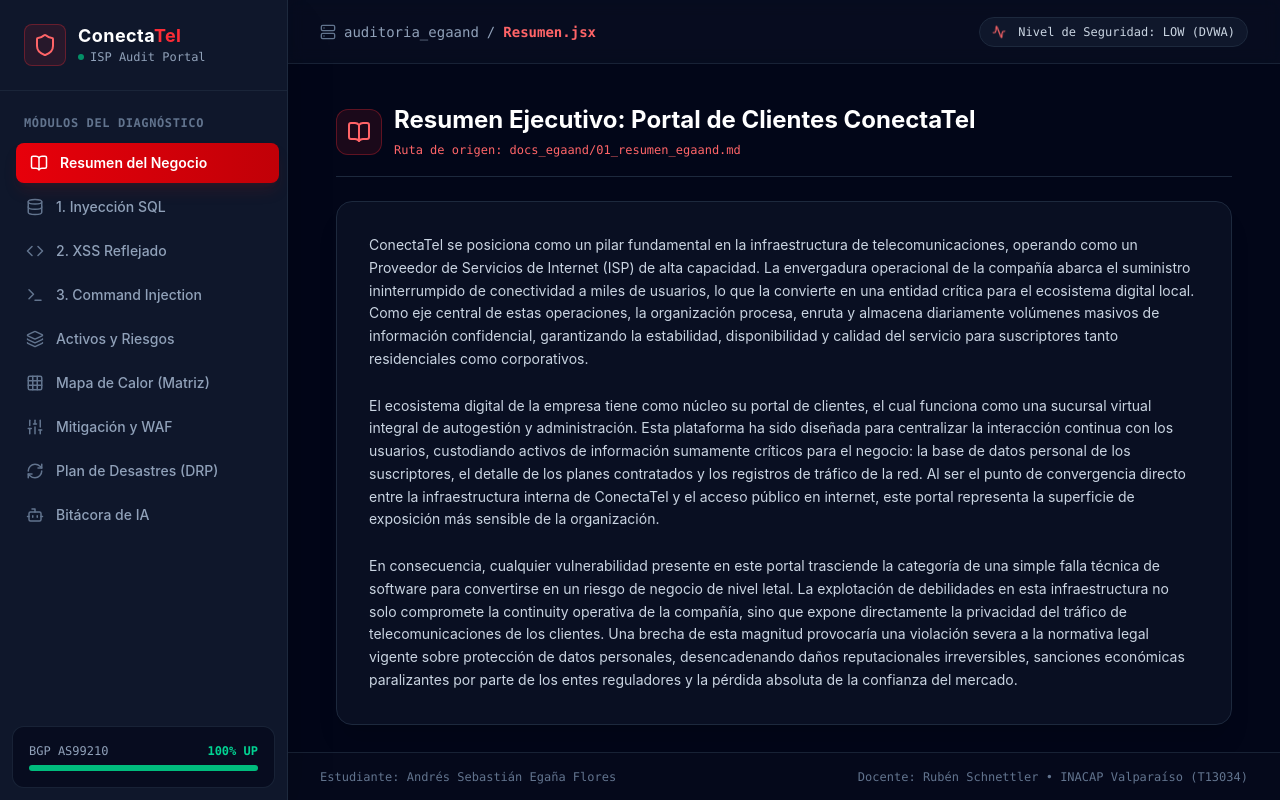
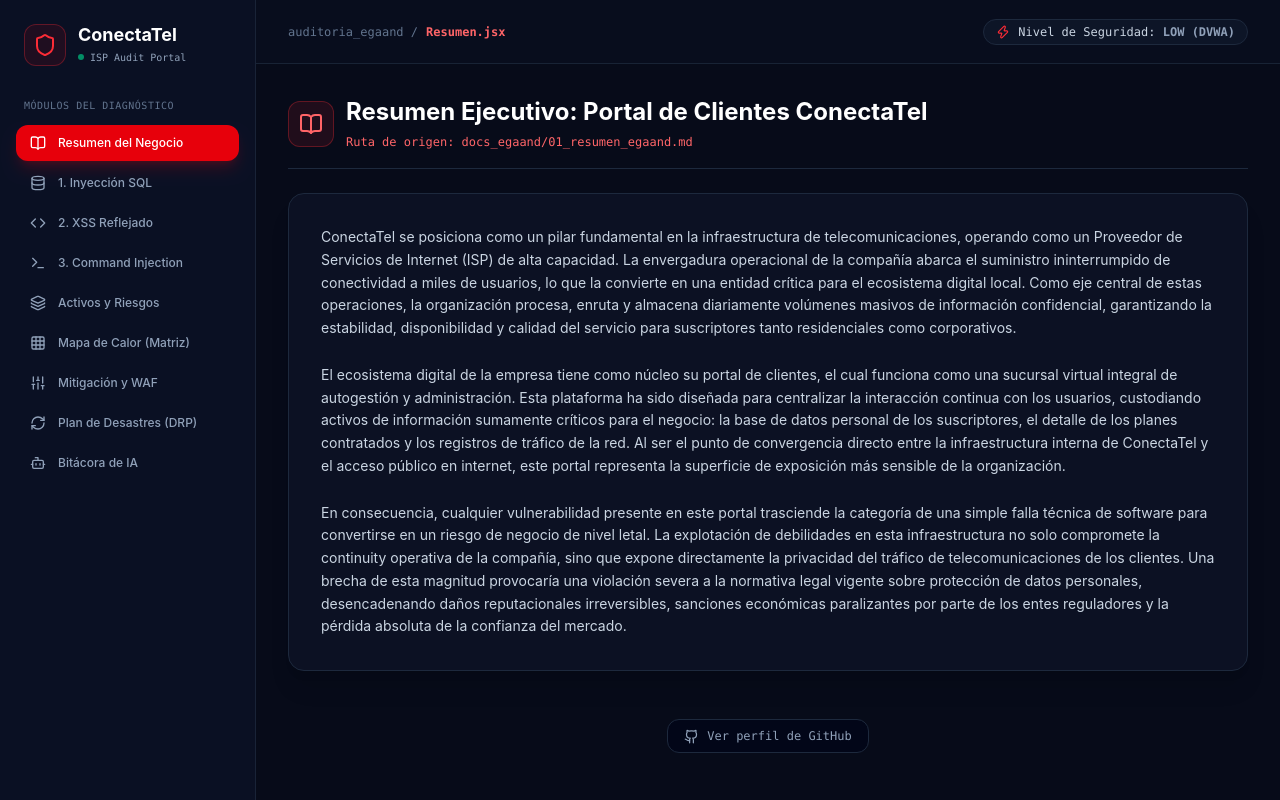
Before and after one commit to andresasd952-design/auditoria_egaand, a React (Vite) app: page / in a window 1280 px wide. Built offline with nearby package versions, Linux system fonts and the light colour scheme.

Commit message:
Agrego mi perfil de GitHub al footer

```diff
--- a/src/App.jsx
+++ b/src/App.jsx
@@ -1,144 +1,136 @@
-import { useState } from 'react';
+import { useState } from "react";
 import {
-  Shield, BookOpen, Database, Code, Terminal as TerminalIcon,
-  Layers, Grid, Sliders, RefreshCw, Bot, Server, Activity
-} from 'lucide-react';
+  Shield,
+  BookOpen,
+  Database,
+  Code,
+  Terminal,
+  Layers,
+  Grid,
+  Sliders,
+  RefreshCw,
+  Bot,
+  Zap,
+  Github
+} from "lucide-react";
 
-// Importación de las 9 pantallas modulares
-import Resumen from './components/Resumen';
-import InyeccionSQL from './components/InyeccionSQL';
-import XSS from './components/XSS';
-import Comandos from './components/Comandos';
-import Activos from './components/Activos';
-import Matriz from './components/Matriz';
-import Controles from './components/Controles';
-import Recuperacion from './components/Recuperacion';
-import Prompts from './components/Prompts';
+// Importación de los 9 módulos secundarios
+import Resumen from "./components/Resumen";
+import InyeccionSQL from "./components/InyeccionSQL";
+import XSS from "./components/XSS";
+import Comandos from "./components/Comandos";
+import Activos from "./components/Activos";
+import Matriz from "./components/Matriz";
+import Controles from "./components/Controles";
+import Recuperacion from "./components/Recuperacion";
+import Prompts from "./components/Prompts";
 
-function App() {
-  const [vistaActual, setVistaActual] = useState('Resumen');
+export default function App() {
+  const [vista, setVista] = useState("resumen");
 
-  const menuNavegacion = [
-    { id: 'Resumen', titulo: 'Resumen del Negocio', icono: <BookOpen size={18} /> },
-    { id: 'InyeccionSQL', titulo: '1. Inyección SQL', icono: <Database size={18} /> },
-    { id: 'XSS', titulo: '2. XSS Reflejado', icono: <Code size={18} /> },
-    { id: 'Comandos', titulo: '3. Command Injection', icono: <TerminalIcon size={18} /> },
-    { id: 'Activos', titulo: 'Activos y Riesgos', icono: <Layers size={18} /> },
-    { id: 'Matriz', titulo: 'Mapa de Calor (Matriz)', icono: <Grid size={18} /> },
-    { id: 'Controles', titulo: 'Mitigación y WAF', icono: <Sliders size={18} /> },
-    { id: 'Recuperacion', titulo: 'Plan de Desastres (DRP)', icono: <RefreshCw size={18} /> },
-    { id: 'Prompts', titulo: 'Bitácora de IA', icono: <Bot size={18} /> },
-  ];
-
-  const renderizarPantalla = () => {
-    switch (vistaActual) {
-      case 'Resumen': return <Resumen />;
-      case 'InyeccionSQL': return <InyeccionSQL />;
-      case 'XSS': return <XSS />;
-      case 'Comandos': return <Comandos />;
-      case 'Activos': return <Activos />;
-      case 'Matriz': return <Matriz />;
-      case 'Controles': return <Controles />;
-      case 'Recuperacion': return <Recuperacion />;
-      case 'Prompts': return <Prompts />;
-      default: return <Resumen />;
-    }
+  // Diccionario maestro de navegación
+  const modulos = {
+    resumen: { label: "Resumen del Negocio", icon: BookOpen, component: Resumen, file: "Resumen.jsx" },
+    sqli: { label: "1. Inyección SQL", icon: Database, component: InyeccionSQL, file: "InyeccionSQL.jsx" },
+    xss: { label: "2. XSS Reflejado", icon: Code, component: XSS, file: "XSS.jsx" },
+    comandos: { label: "3. Command Injection", icon: Terminal, component: Comandos, file: "Comandos.jsx" },
+    activos: { label: "Activos y Riesgos", icon: Layers, component: Activos, file: "Activos.jsx" },
+    matriz: { label: "Mapa de Calor (Matriz)", icon: Grid, component: Matriz, file: "Matriz.jsx" },
+    controles: { label: "Mitigación y WAF", icon: Sliders, component: Controles, file: "Controles.jsx" },
+    recuperacion: { label: "Plan de Desastres (DRP)", icon: RefreshCw, component: Recuperacion, file: "Recuperacion.jsx" },
+    prompts: { label: "Bitácora de IA", icon: Bot, component: Prompts, file: "Prompts.jsx" }
   };
 
+  const ModuloActual = modulos[vista].component;
+
   return (
-    <div className="flex h-screen w-screen bg-slate-950 font-sans text-slate-100 overflow-hidden">
+    <div className="flex h-screen bg-[#070b19] text-slate-100 overflow-hidden font-sans">
 
-      {/* BARRA LATERAL IZQUIERDA (SIDEBAR SOC) */}
-      <aside className="w-72 bg-slate-900 border-r border-slate-800 flex flex-col justify-between z-10 shadow-2xl">
-        <div>
-          {/* Encabezado Marca */}
-          <div className="p-6 border-b border-slate-800/80">
-            <div className="flex items-center gap-3">
-              <div className="p-2 bg-red-500/10 border border-red-500/30 rounded-lg text-red-400">
+      {/* ================= BARRA LATERAL IZQUIERDA ================= */}
+      <aside className="w-64 bg-[#0a1023] border-r border-slate-800/80 p-4 flex flex-col shrink-0 select-none">
+
+        {/* Cabecera / Marca */}
+        <div className="flex items-center gap-3 px-2 mb-8 mt-2">
+          <div className="p-2 bg-red-600/10 border border-red-500/30 rounded-xl text-red-500">
             <Shield size={24} />
           </div>
           <div>
-                <h1 className="font-bold text-lg leading-tight tracking-wide text-white">Conecta<span className="text-red-500">Tel</span></h1>
-                <span className="text-xs font-mono text-slate-400 flex items-center gap-1.5 mt-0.5">
-                  <span className="h-1.5 w-1.5 rounded-full bg-emerald-500 animate-pulse"></span>
-                  ISP Audit Portal
-                </span>
+            <span className="font-bold text-white text-lg block leading-none">ConectaTel</span>
+            <div className="flex items-center gap-1.5 mt-1.5">
+              <span className="h-1.5 w-1.5 rounded-full bg-emerald-500 inline-block animate-pulse"></span>
+              <span className="text-[10px] font-mono text-slate-400">ISP Audit Portal</span>
             </div>
           </div>
         </div>
 
-          {/* Menú de botones */}
-          <div className="px-3 py-6">
-            <p className="px-3 text-xs font-semibold text-slate-500 uppercase tracking-wider mb-3 font-mono">
-              Módulos del Diagnóstico
-            </p>
-            <nav className="space-y-1">
-              {menuNavegacion.map((item) => {
-                const activo = vistaActual === item.id;
+        {/* Menú de navegación */}
+        <div className="text-[10px] font-mono text-slate-500 uppercase tracking-wider px-2 mb-3">
+          Módulos del diagnóstico
+        </div>
+
+        <nav className="space-y-1 flex-1">
+          {Object.keys(modulos).map((key) => {
+            const item = modulos[key];
+            const Icono = item.icon;
+            const isActive = vista === key;
+
             return (
               <button
-                    key={item.id}
-                    onClick={() => setVistaActual(item.id)}
-                    className={`w-full flex items-center gap-3 px-3.5 py-2.5 rounded-lg text-sm font-medium transition-all duration-200 ${
-                      activo
-                        ? 'bg-gradient-to-r from-red-600 to-red-700 text-white shadow-lg shadow-red-900/20 font-semibold translate-x-1'
-                        : 'text-slate-400 hover:bg-slate-800/60 hover:text-slate-200'
+                key={key}
+                onClick={() => setVista(key)}
+                className={`w-full flex items-center gap-3 px-3.5 py-2.5 rounded-xl text-xs font-medium transition-all duration-150 ${
+                  isActive
+                    ? "bg-red-600 text-white font-bold shadow-lg shadow-red-600/20"
+                    : "text-slate-400 hover:bg-slate-800/60 hover:text-slate-200"
                 }`}
               >
-                    <span className={activo ? 'text-white' : 'text-slate-500'}>{item.icono}</span>
-                    {item.titulo}
+                <Icono size={16} className={isActive ? "text-white" : "text-slate-400"} />
+                <span>{item.label}</span>
               </button>
             );
           })}
         </nav>
-          </div>
+
+      </aside>
+
+      {/* ================= ZONA CENTRAL DE CONTENIDO ================= */}
+      <main className="flex-1 flex flex-col overflow-y-auto bg-[#070b19]">
+
+        {/* Barra superior de información (Breadcrumbs) */}
+        <header className="h-16 border-b border-slate-800/80 px-8 flex items-center justify-between shrink-0 bg-[#0a1023]/50 backdrop-blur">
+          <div className="flex items-center gap-2 font-mono text-xs text-slate-400">
+            <span className="text-slate-500">auditoria_egaand /</span>
+            <span className="text-red-400 font-bold">{modulos[vista].file}</span>
           </div>
 
-        {/* Tarjeta inferior de Servidor Activo */}
-        <div className="p-4 m-3 bg-slate-950/60 border border-slate-800/80 rounded-xl">
-          <div className="flex items-center justify-between text-xs text-slate-400 mb-1.5 font-mono">
-            <span>BGP AS99210</span>
-            <span className="text-emerald-400 font-bold">100% UP</span>
-          </div>
-          <div className="w-full bg-slate-800 h-1.5 rounded-full overflow-hidden">
-            <div className="bg-emerald-500 h-full w-full"></div>
-          </div>
-        </div>
-      </aside>
-
-      {/* ÁREA CENTRAL DE VISUALIZACIÓN */}
-      <div className="flex-1 flex flex-col h-full overflow-hidden bg-slate-950">
-
-        {/* Barra superior de migas de pan */}
-        <header className="h-16 border-b border-slate-800/80 px-8 flex items-center justify-between bg-slate-900/40 backdrop-blur">
-          <div className="flex items-center gap-2 text-sm font-mono text-slate-400">
-            <Server size={16} className="text-slate-500" />
-            <span>auditoria_egaand</span>
-            <span>/</span>
-            <span className="text-red-400 font-semibold">{vistaActual}.jsx</span>
-          </div>
-          <div className="flex items-center gap-3 bg-slate-900 border border-slate-800 px-3 py-1.5 rounded-full text-xs font-mono text-slate-300">
-            <Activity size={14} className="text-red-400 animate-spin" />
-            <span>Nivel de Seguridad: LOW (DVWA)</span>
+          <div className="flex items-center gap-2 px-3 py-1 bg-slate-900/80 border border-slate-800 rounded-full font-mono text-xs text-slate-300">
+            <Zap size={14} className="text-red-500" />
+            <span>Nivel de Seguridad: <strong className="text-slate-400 font-bold">LOW (DVWA)</strong></span>
           </div>
         </header>
 
-        {/* Contenedor con scroll para las pantallas */}
-        <main className="flex-1 overflow-y-auto p-10">
-          <div className="max-w-4xl mx-auto">
-            {renderizarPantalla()}
+        {/* Contenedor dinámico donde se inyecta la vista */}
+        <div className="p-8 max-w-6xl mx-auto w-full flex-1 flex flex-col">
+
+          <ModuloActual />
+
+          {/* FOOTER EXCLUSIVO DE GITHUB */}
+          <footer className="mt-auto pt-12 pb-4 text-center font-mono text-xs">
+            <a
+              href="https://github.com/andresasd952-design"
+              target="_blank"
+              rel="noopener noreferrer"
+              className="inline-flex items-center gap-2 px-4 py-2 rounded-xl bg-slate-950/80 border border-slate-800 text-slate-400 hover:text-cyan-400 hover:border-slate-700 transition-all duration-200"
+            >
+              <Github size={15} />
+              <span>Ver perfil de GitHub</span>
+            </a>
+          </footer>
+
         </div>
+
       </main>
-
-        {/* Pie de página académico */}
-        <footer className="h-12 border-t border-slate-800/80 px-8 flex items-center justify-between text-xs text-slate-500 bg-slate-900/20 font-mono">
-          <span>Estudiante: Andrés Sebastián Egaña Flores</span>
-          <span>Docente: Rubén Schnettler • INACAP Valparaíso (T13034)</span>
-        </footer>
-      </div>
 
     </div>
   );
 }
-
-export default App;
```
Lines whose indentation alone changed are shown as unchanged.
